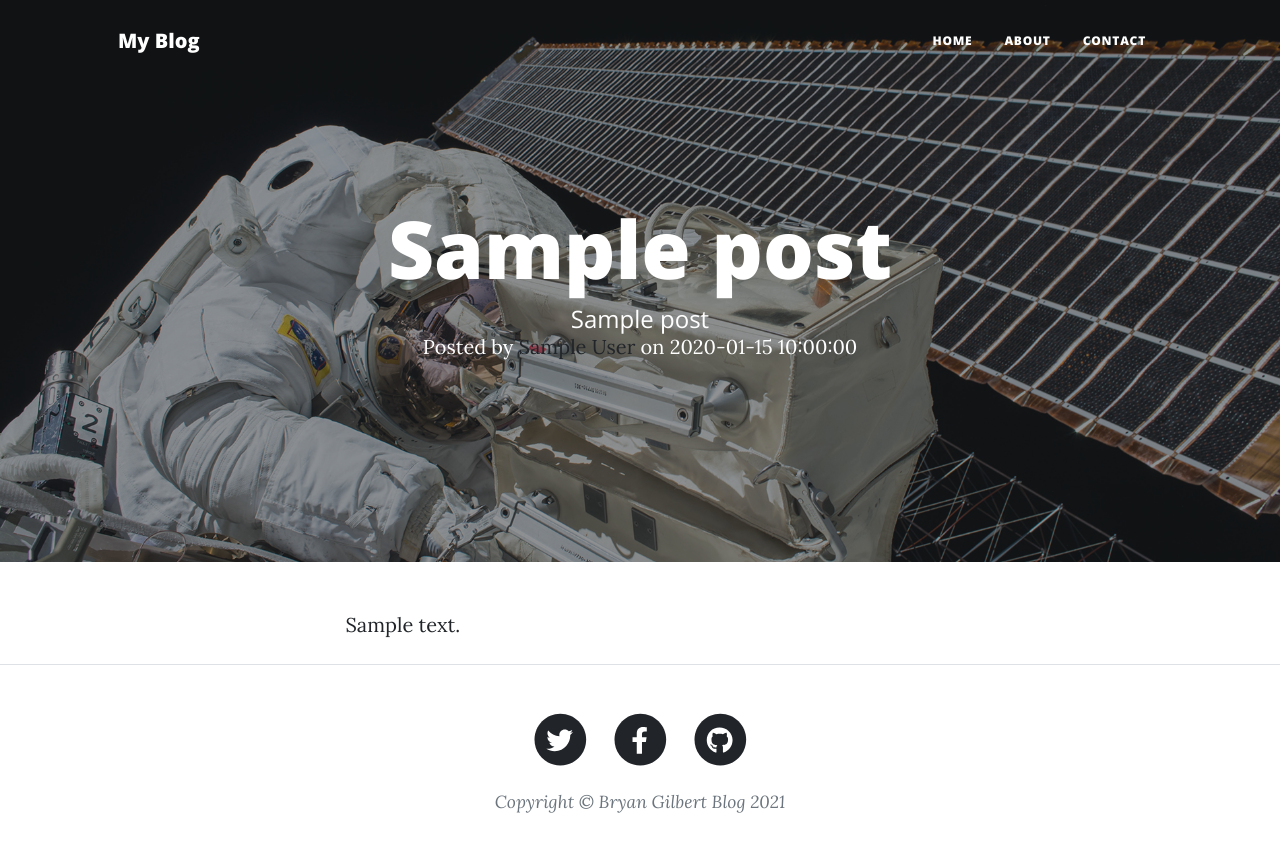
After one commit to Defalt42/Blog, a Flask app: page /post/1 in a window 1280 px wide. The commit adds this page. Run offline with Flask 2, Linux system fonts and the light colour scheme; tables that the repository leaves empty hold one stand-in row (values such as "Sample post"); some libraries are stand-ins or nearby versions.

Commit message:
Create post detail page

```diff
--- a/flask_blog/main.py
+++ b/flask_blog/main.py
@@ -21,11 +21,16 @@ def contact():
 def about():
     return render_template("about.html")
 
+@main.route("/post/<int:id>")
+def post(id):
+    post = Post.query.get(id)
+    return render_template("post.html", post=post)
+
 @main.route('/new-post', methods=['GET','POST'])
 def add_post():
     if request.form:
         post = Post(author=request.form['author'], title=request.form['title'],
-            content=request.form['content'])
+            sub_title=request.form['sub_title'], content=request.form['content'])
 
         db.session.add(post)
 
--- a/flask_blog/models.py
+++ b/flask_blog/models.py
@@ -8,6 +8,7 @@ class Post(db.Model):
     id = db.Column(db.Integer, primary_key=True)
     author = db.Column(db.String(50), nullable=False)
     title = db.Column(db.String(80), nullable=False)
+    sub_title = db.Column(db.String(80), nullable=False)
     content = db.Column(db.Text)
     pub_date = db.Column(db.DateTime, nullable=False, default=datetime.utcnow)
 
--- a/flask_blog/templates/base.html
+++ b/flask_blog/templates/base.html
@@ -42,6 +42,7 @@
                         <div class="site-heading">
                             <h1>{% block pageHeading %}{% endblock %}</h1>
                             <span class="subheading">{% block subHeading %}{% endblock %}</span>
+                            {% block postMeta %}{% endblock %}
                         </div>
                     </div>
                 </div>
--- a/flask_blog/templates/index.html
+++ b/flask_blog/templates/index.html
@@ -21,7 +21,7 @@
             <!-- Post preview-->
             {% for post in posts %}
             <div class="post-preview">
-                <a href="post.html">
+                <a href="{{ url_for('main.post', id=post.id) }}">
                     <h2 class="post-title">{{ post.title }}</h2>
                     {% if post.sub_title %}
                         <h3 class="post-subtitle">{{ post.sub_title }}</h3>
--- a/flask_blog/templates/newpost.html
+++ b/flask_blog/templates/newpost.html
@@ -6,6 +6,10 @@
             <div class="w-50 mb-3">
                 <label for="title" class="form-label">Post Title</label>
                 <input type="text" class="form-control" name="title" id="title">
+            </div>
+            <div class="w-50 mb-3">
+                <label for="sub_title" class="form-label">Post Subtitle</label>
+                <input type="text" class="form-control" name="sub_title" id="sub_title">
             </div>
             <div class="w-50 mb-3">
                 <label for="author" class="form-label">Author</label>
--- /dev/null
+++ b/flask_blog/templates/post.html
@@ -0,0 +1,34 @@
+{% extends 'base.html' %}
+
+{% block head %}
+    {{ super() }}
+    <style>
+        header.masthead {
+            background-image: url("{{url_for('static', filename='images/post-bg.jpg')}}")
+        }
+    </style>
+{% endblock %}
+
+{% block title %}{{ post.title }}{% endblock %}
+
+{% block pageHeading %} {{ post.title }} {% endblock %}
+{% block subHeading %} {{ post.sub_title }} {% endblock %}
+{% block postMeta %}
+<span class="meta">
+    Posted by
+    <a href="#!">{{ post.author }}</a>
+    on <span>{{ post.pub_date }}</span>
+</span>
+{% endblock %}
+
+{% block mainContent %}
+<article class="mb-4">
+    <div class="container px-4 px-lg-5">
+        <div class="row gx-4 gx-lg-5 justify-content-center">
+            <div class="col-md-10 col-lg-8 col-xl-7">
+                {{ post.content }}
+            </div>
+        </div>
+    </div>
+</article>
+{% endblock %}
```
